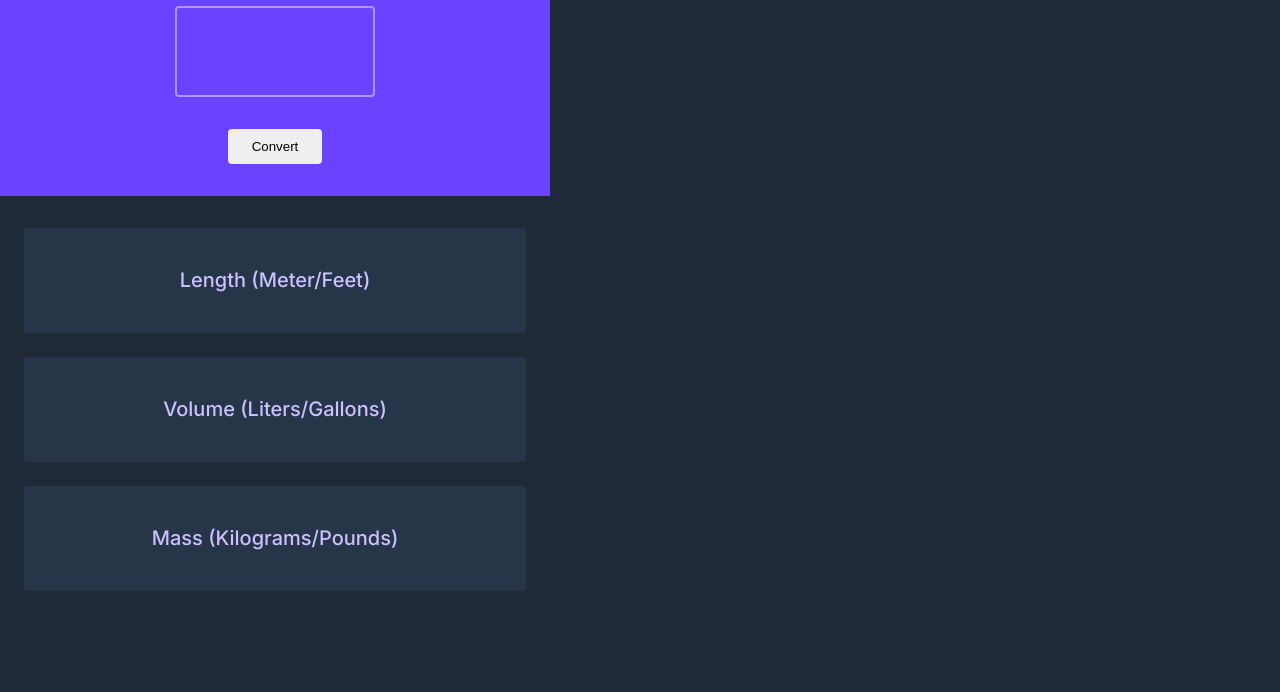
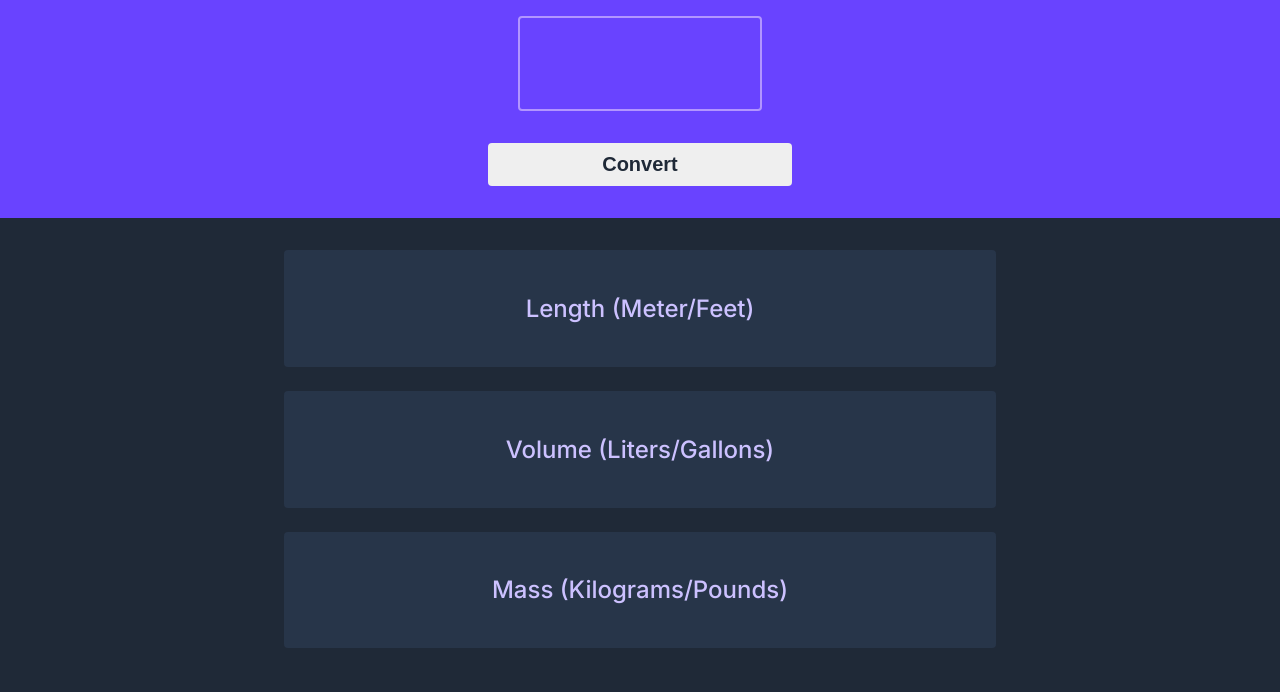
Before and after one commit to faoreizie18/unit-converter, a plain HTML site: page index.html in a window 1280 px wide. Shown: the part 108-800 px from the top of the page. Drawn offline with Linux system fonts and the light colour scheme.

Commit message:
Add files via upload

```diff
--- a/index.css
+++ b/index.css
@@ -2,7 +2,7 @@ body {
     background-color: #1F2937;
     color: #FFF;
     margin: 0;
-    width: 550px;
+    margin-bottom: 32px;
     text-align: center;
     font-family: "Inter", sans-serif;
     font-optical-sizing: auto;
@@ -18,16 +18,16 @@ body {
 }
 
 h1 {
-    font-size: 28px;
+    font-size: 32px;
 }
 
 #input-el {
-    font-size: 58px;
+    font-size: 62px;
     font-weight: 700;
     text-align: center;
     background-color: #6943FF;
     color: white;
-    width: 200px;
+    width: 20%;
     border: 2px solid #B295FF;
     border-radius: 4px;
     padding: 10px 20px;
@@ -35,6 +35,10 @@ h1 {
 }
 
 #convert-btn {
+    font-size: 20px;
+    font-weight: 700;
+    color: #1F2937;
+    width: 25%;
     margin: 0 auto;
     padding: 10px 24px;
     border-radius: 4px;
@@ -43,18 +47,20 @@ h1 {
 
 .conversion-rate {
     background-color: #273549;
-    margin: 24px;
-    padding: 24px 60px;
+    width: 40%;
+    display: block;
+    margin: 24px auto;
+    padding: 24px 100px;
     border-radius: 4px;
 }
 
 h2 {
     color: #CCC1FF;
-    font-size: 20px;
+    font-size: 24px;
     font-weight: 500;
 }
 
 p {
-    font-size: 14px;
+    font-size: 16px;
     font-weight: 300;
 }
```
